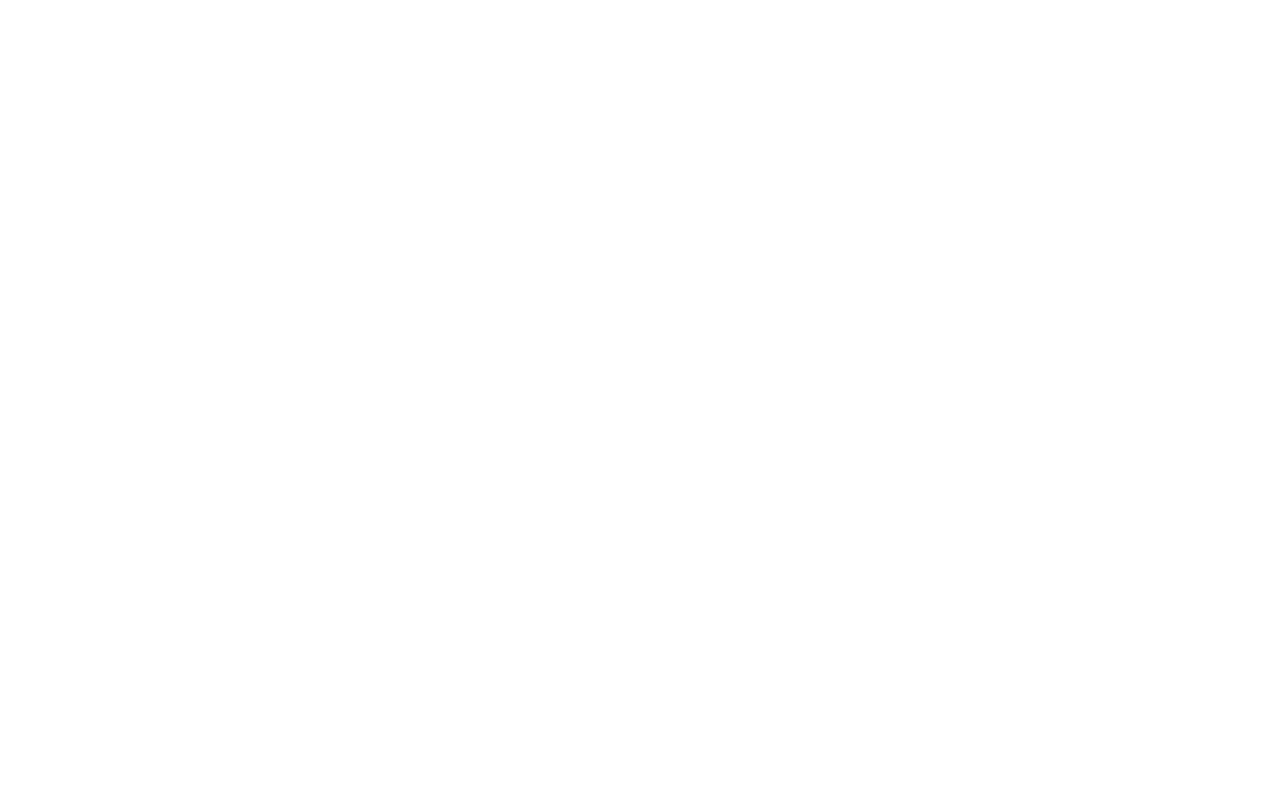
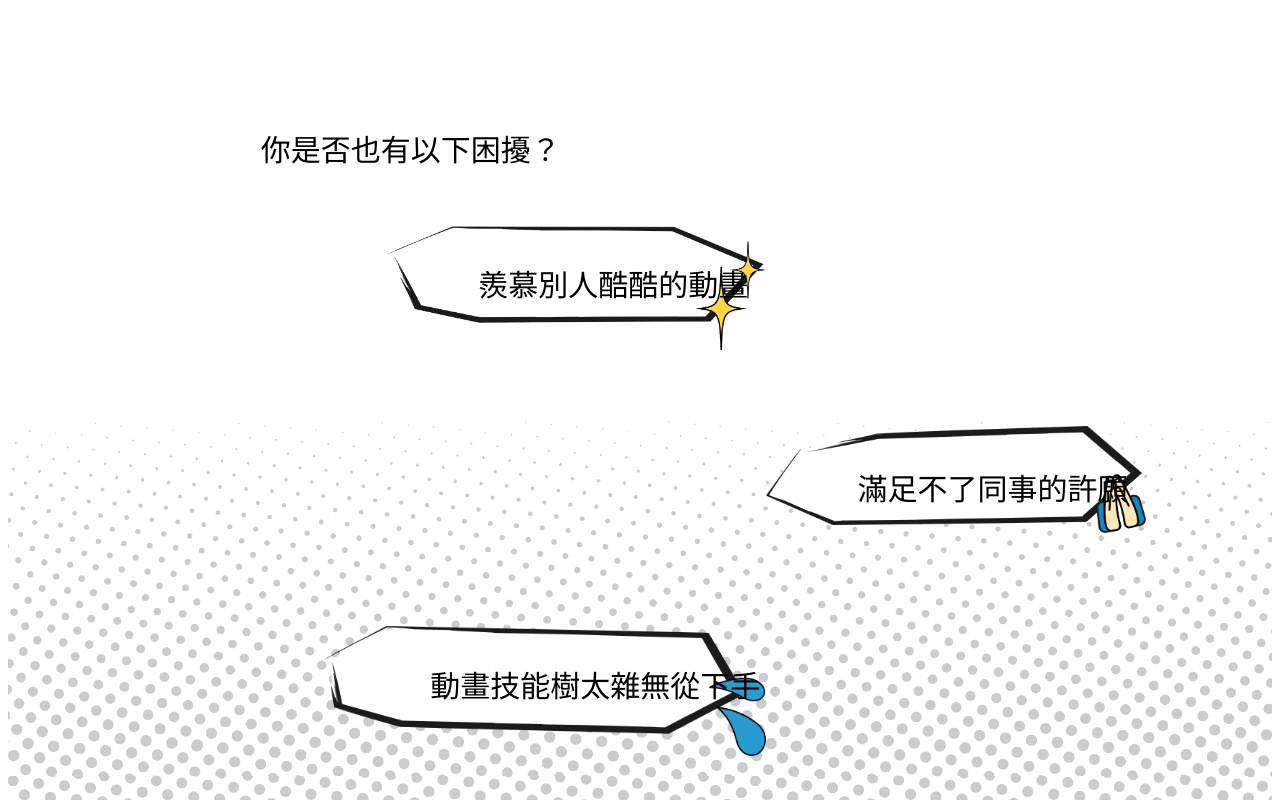
Before and after one commit to RaquelYang/F2E-4TH, an Angular app: page /event-website in a window 1280 px wide. Shown: the part 860-1660 px from the top of the page. Before the commit the page ends 844 px from the top, so only its background shows below. Built offline with nearby package versions, Linux system fonts and the light colour scheme.

Commit message:
section2 description 切版

```diff
--- a/src/app/event-website/event-website.component.html
+++ b/src/app/event-website/event-website.component.html
@@ -9,7 +9,7 @@
   </div>
 </nav>
 
-<div class="banner">
+<div class="section1-banner">
   <div class="banner-img-1">
     <img src="../../assets/images/Block1-Blue.png" alt="">
   </div>
@@ -26,3 +26,23 @@
     <img src="../../assets/images/Block1-Logo.png" alt="">
   </div>
 </div>
+
+<div class="section2-description">
+  <div class="description">你是否也有以下困擾？</div>
+  <div class="description-img-1">
+    <span class="description-text-1">羨慕別人酷酷的動畫</span>
+    <img src="../../assets/images/Block2-Chatbox1.png" alt="">
+  </div>
+  <div class="description-img-2">
+    <span class="description-text-2">滿足不了同事的許願</span>
+    <img src="../../assets/images/Block2-Chatbox2.png" alt="">
+  </div>
+  <div class="description-img-3">
+    <span class="description-text-3">動畫技能樹太雜無從下手</span>
+    <img src="../../assets/images/Block2-Chatbox3.png" alt="">
+  </div>
+</div>
+
+<div class="section3-banner2">
+
+</div>
--- a/src/app/event-website/event-website.component.scss
+++ b/src/app/event-website/event-website.component.scss
@@ -45,7 +45,7 @@
   }
 }
 
-.banner {
+.section1-banner {
   margin: $margin-normal;
   height: calc(100vh - 100px);
   position: relative;
@@ -96,6 +96,83 @@
   }
 }
 
-.test {
-  height: 2000px;
+.section2-description {
+  height: 100vh;
+  background-image: url('../../assets/images/Background.png');
+  background-repeat: no-repeat;
+  background-size: 130%;
+  background-position: bottom;
 }
+
+.section3-banner2 {
+  height: 100vh;
+  background-image: url('../../assets/images/Background.png');
+  background-repeat: no-repeat;
+  background-size: 130%;
+  background-position: -3px bottom;
+  transform: scale(-1, -1);
+
+}
+
+.section2-description {
+  position: relative;
+
+  .description {
+    position: absolute;
+    top: 150px;
+    left: 20%;
+    font-size: 30px;
+
+  }
+  .description-img-1 {
+    position: absolute;
+    left: 30%;
+    top: 250px;
+    width: 30%;
+    img{
+      width: 100%;
+    }
+
+  }
+
+  .description-img-2 {
+    position: absolute;
+    width: 30%;
+    right: 10%;
+    top: 450px;
+    img{
+      width: 100%;
+    }
+
+  }
+
+  .description-img-3 {
+    position: absolute;
+    width: 35%;
+    left: 25%;
+    top: 650px;
+    img{
+      width: 100%;
+    }
+  }
+
+  span {
+    position: absolute;
+    font-size: 30px;
+  }
+
+  .description-text-1 {
+    left: 24%;
+    top: 27%;
+  }
+
+  .description-text-2 {
+    left: 24%;
+    top: 35%;
+  }
+
+  .description-text-3 {
+    left: 24%;
+    top: 27%;
+  }
+}
```
